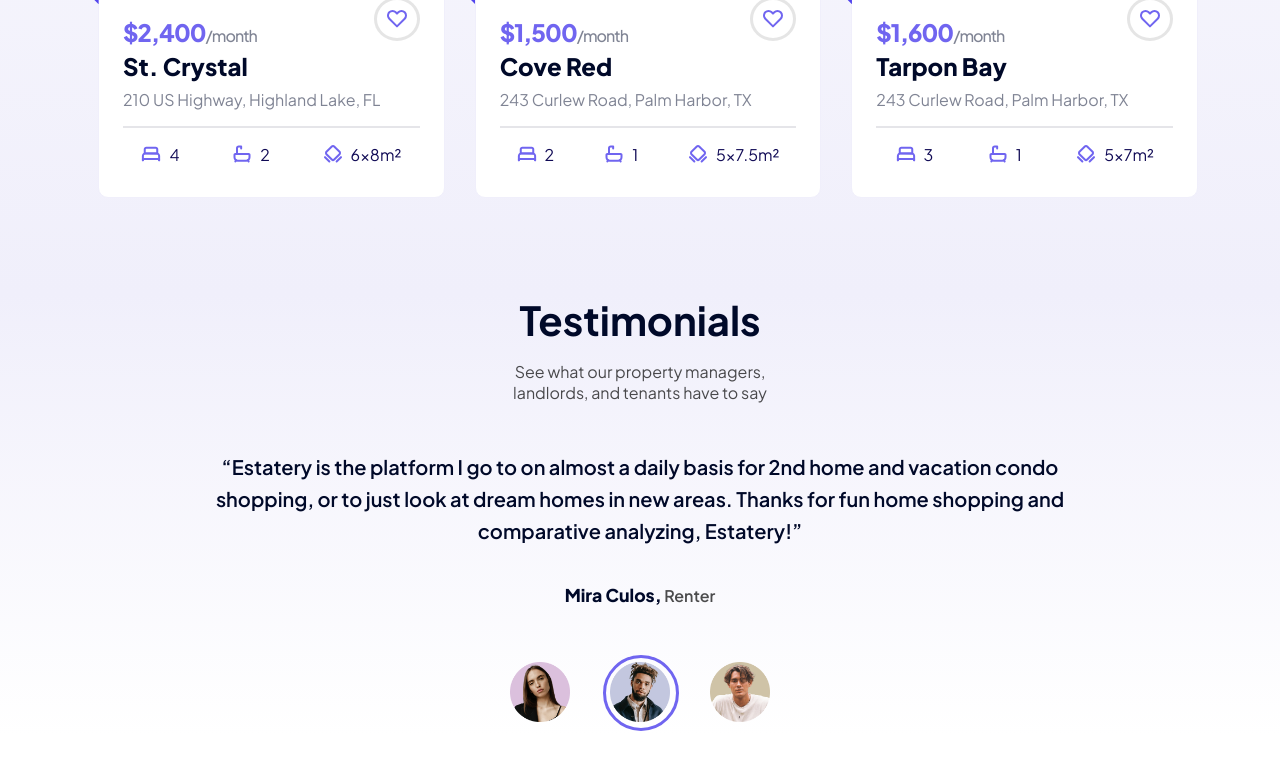
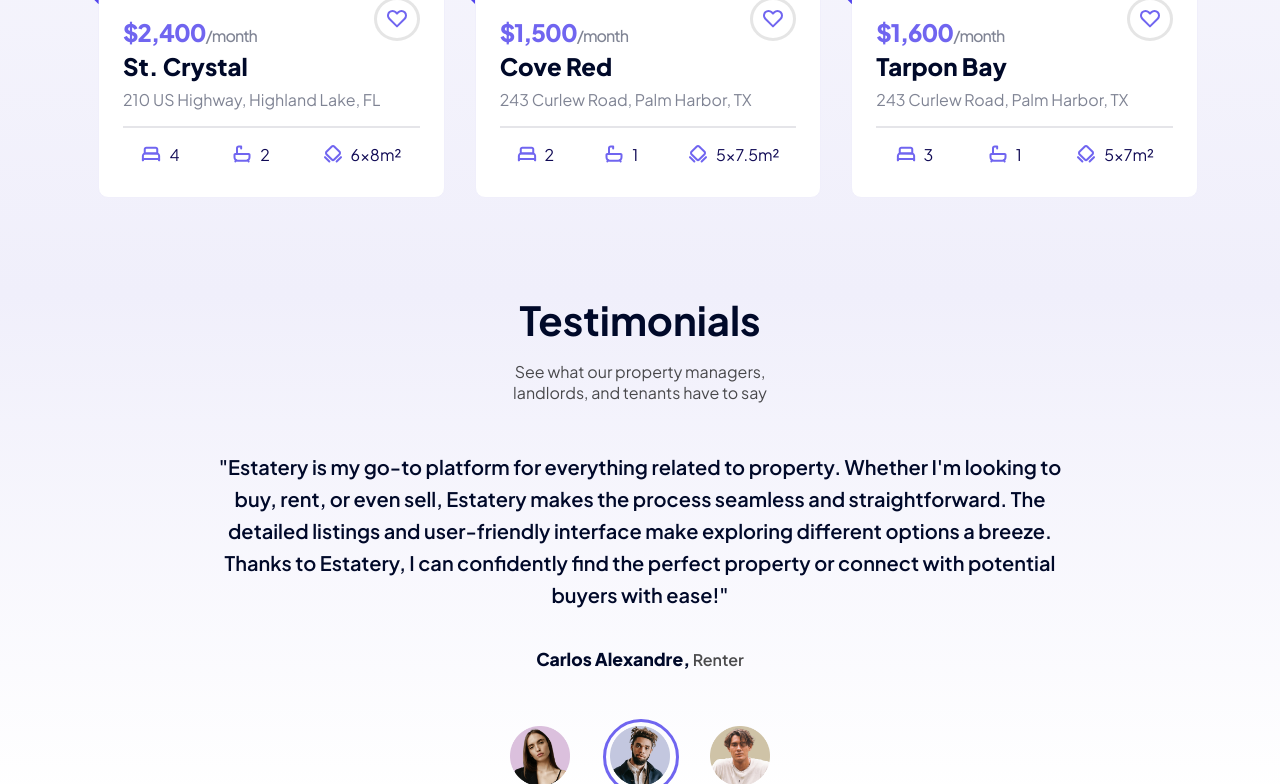
Before and after one commit to tbsoysal/real-estate-landing-page, a plain HTML site: page index.html in a window 1280 px wide. Both pictures are taken after a click on the item 640 px from the left and 3847 px from the top of the page. Shown: the part 3154-3938 px from the top of the page. Drawn offline with Linux system fonts and the light colour scheme.

Commit message:
create testimonials section with interactivity

```diff
--- a/index.html
+++ b/index.html
@@ -311,7 +311,9 @@
     <section class="testimonials">
       <h2>Testimonials</h2>
       <p class="subheading">See what our property managers, landlords, and tenants have to say</p>
-      <p class="testimonial">“Estatery is the platform I go to on almost a daily basis for 2nd home and vacation condo shopping, or to just look at dream homes in new areas. Thanks for fun home shopping and comparative analyzing, Estatery!”<span class="author"><span>Mira Culos,</span> Renter</span></p>
+      <p class="testimonial show">“Estatery is the platform I go to on almost a daily basis for 2nd home and vacation condo shopping, or to just look at dream homes in new areas. Thanks for fun home shopping and comparative analyzing, Estatery!”<span class="author"><span>Mira Culos,</span> Renter</span></p>
+      <p class="testimonial">"Estatery is my go-to platform for everything related to property. Whether I'm looking to buy, rent, or even sell, Estatery makes the process seamless and straightforward. The detailed listings and user-friendly interface make exploring different options a breeze. Thanks to Estatery, I can confidently find the perfect property or connect with potential buyers with ease!"<span class="author"><span>Carlos Alexandre,</span> Renter</span></p>
+      <p class="testimonial">"Estatery has completely transformed how I approach real estate. Whether I'm browsing for a new home, considering a rental, or listing a property, the platform is intuitive and full of useful features. It's made the entire process of buying, selling, and renting properties so much easier and more enjoyable. Thank you, Estatery, for simplifying real estate!"<span class="author"><span>Ivan Burgers,</span> Renter</span></p>
       <ul>
         <li class="active"><img src="assets/profile1.png" alt=""></li>
         <li><img src="assets/profile2.png" alt=""></li>
--- a/script.js
+++ b/script.js
@@ -4,6 +4,7 @@
 const selectMenu = document.querySelectorAll(".hero__select-menu a");
 const selectButtons = document.querySelectorAll(".selectcontainer button");
 const testimonialProfiles = document.querySelectorAll(".testimonials ul li");
+const testimonials = document.querySelectorAll(".testimonial");
 
 function showMobileMenu() {
   navMenu.classList.add("show");
@@ -54,11 +55,12 @@
   })
 })
 
-testimonialProfiles.forEach((pp)=> {
-  pp.addEventListener("click", (e) => {
-    testimonialProfiles[0].classList.remove('active');
-    testimonialProfiles[1].classList.remove('active');
-    testimonialProfiles[2].classList.remove('active');
+testimonialProfiles.forEach((pp, index)=> {
+  pp.addEventListener("click", () => {
+    testimonialProfiles.forEach((photo)=>photo.classList.remove('active'));
+    testimonials.forEach((test)=>test.classList.remove('show'));
+
     pp.classList.add('active');
+    testimonials[index].classList.add('show');
   })
 })
--- a/style.css
+++ b/style.css
@@ -954,6 +954,7 @@
 }
 
 .testimonials .testimonial {
+  display: none;
   font-size: 20px;
   font-weight: 600;
   color: #000929;
@@ -961,6 +962,11 @@
   width: 70%;
   margin-inline: auto;
   margin-bottom: 2.5rem;
+  transition: all 0.4s ease;
+}
+
+.testimonials .testimonial.show {
+  display: block;
 }
 
 .testimonials .testimonial .author {
```
